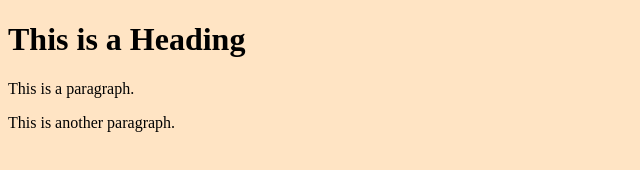
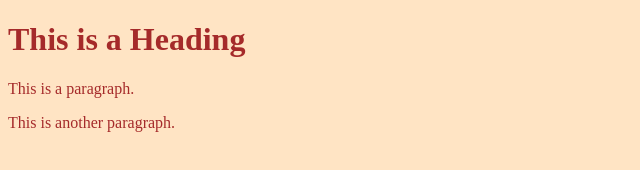
Before and after one commit to rominana/testing-practice, a website: page testing-files/index.html in a window 1280 px wide. Shown: the whole page, without its empty margins (0-640 px from the left). Drawn offline with Linux system fonts and the light colour scheme.

Commit message:
Modify style.css and fix linters errors

```diff
--- a/testing-files/style.css
+++ b/testing-files/style.css
@@ -1,3 +1,4 @@
 body {
   background-color: bisque;
+  color: brown;
 }
```
